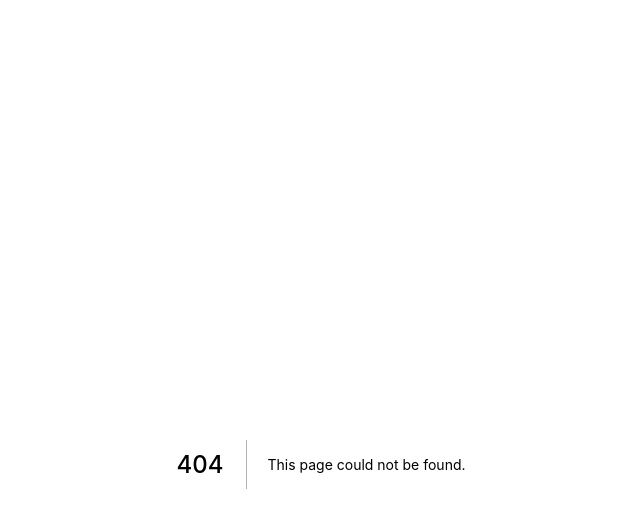
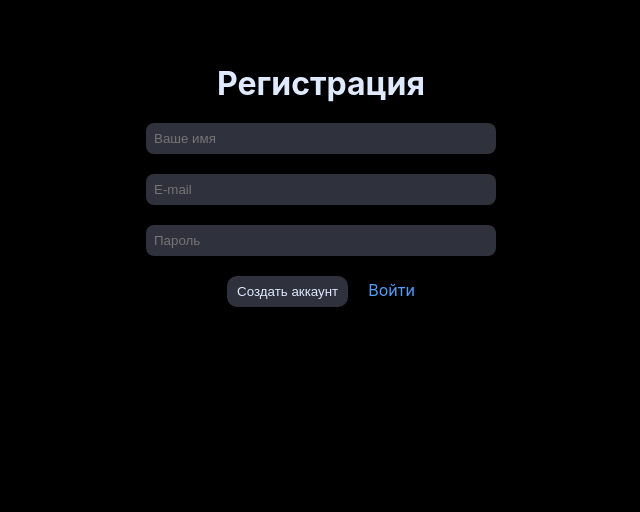
Before and after one commit to kravchuk21/chat, a Next.js app: page /auth/signup in a window 1280 px wide. Before the commit this address had no page. Shown: the top 512 px of the page, without its empty margins (319-959 px from the left). Built offline with nearby package versions, Linux system fonts and the light colour scheme.

Commit message:
layout: auth pages

```diff
--- /dev/null
+++ b/components/Button/Button.module.css
@@ -0,0 +1,13 @@
+.button {
+    background-color: var(--blue);
+    padding: 8px 10px;
+    border-radius: 10px;
+    color: var(--white);
+    cursor: pointer;
+    border: none;
+}
+
+.button:disabled {
+    background-color: var(--blackgrey);
+    cursor: not-allowed;
+}
--- /dev/null
+++ b/components/Button/index.tsx
@@ -0,0 +1,21 @@
+import React from 'react';
+import styles from "./Button.module.css"
+
+
+type ButtonType = {
+    children:
+        | JSX.Element
+        | JSX.Element[]
+        | string
+        | string[]
+    disabled?: boolean
+    classNames?: string;
+}
+
+export const Button: React.FC<ButtonType> = ({children, disabled = false, classNames}) => {
+    return (
+        <button className={`${styles.button} ${classNames}`} disabled={disabled}>
+            {children}
+        </button>
+    );
+};
--- /dev/null
+++ b/pages/auth/signup.tsx
@@ -0,0 +1,30 @@
+import type {NextPage} from 'next'
+import Head from 'next/head'
+import {Input} from '../../components/Input'
+import styles from '../../styles/Auth.module.css'
+import {Button} from "../../components/Button";
+import Link from 'next/link';
+
+
+const SignUp: NextPage = () => {
+    return (
+        <div className={styles.auth}>
+            <Head>
+                <title>Регистрация</title>
+                <link rel="icon" href="/favicon.ico"/>
+            </Head>
+            <h1 className={styles.title}>Регистрация</h1>
+            <div>
+                <Input classNames={styles.input} placeholder="Ваше имя" />
+                <Input classNames={styles.input} placeholder="E-mail" />
+                <Input classNames={styles.input} placeholder="Пароль" />
+            </div>
+            <Button disabled={true}>Создать аккаунт</Button>
+            <Link href="/auth/signin">
+                <a className={styles.link}>Войти</a>
+            </Link>
+        </div>
+    )
+}
+
+export default SignUp
--- a/pages/dialog/[id].tsx
+++ b/pages/dialog/[id].tsx
@@ -9,7 +9,7 @@ const Dialog: NextPage = () => {
     return (
         <div className={styles.dialog}>
             <Head>
-                <title>Дмалог: Влад Кравчук</title>
+                <title>Диалог: Влад Кравчук</title>
                 <link rel="icon" href="/favicon.ico"/>
             </Head>
             <Header/>
--- /dev/null
+++ b/styles/Auth.module.css
@@ -0,0 +1,19 @@
+.auth {
+    max-width: 350px;
+    width: 100%;
+    margin: 0 auto;
+    text-align: center;
+}
+
+.link {
+    color: var(--blue);
+    margin-left: 20px;
+}
+
+.title {
+    margin-bottom: 20px;
+}
+
+.input {
+    margin-bottom: 20px;
+}
--- a/styles/globals.css
+++ b/styles/globals.css
@@ -31,7 +31,7 @@ h1, h2, h3, h4, h5, h6 {
 }
 
 .container {
-    padding: 0 2rem;
+    padding: 0 1rem;
 }
 
 .main {
```
Also changed, not shown: pages/auth/signin.tsx (added, +29 -0 lines).
